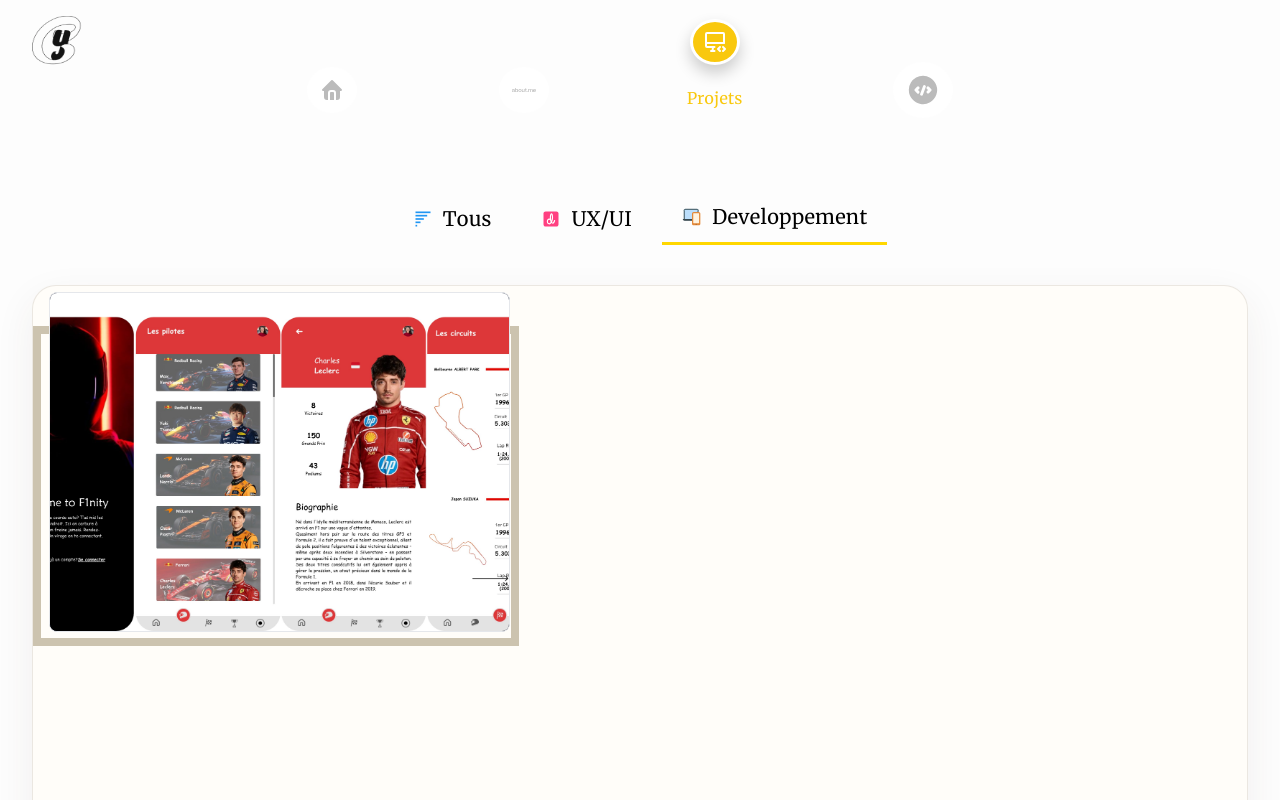
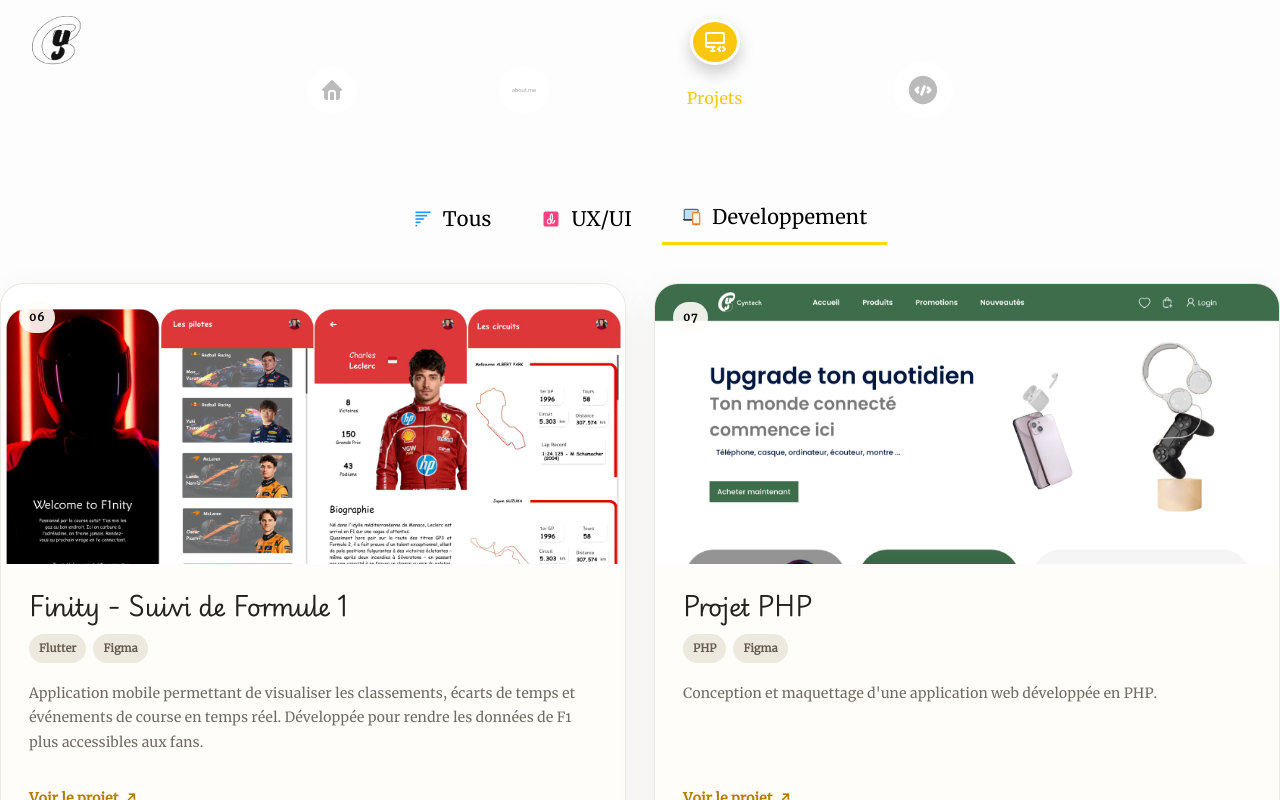
Before and after one commit to CyahRa/portfolio_Cynthia, a React (Vite) app: page /projects in a window 1280 px wide. Both pictures are taken after a click on the button "Developpement". Shown: the top 800 px of the page. Built offline with nearby package versions, Linux system fonts and the light colour scheme.

Commit message:
rebuild Projects layout

```diff
--- a/src/components/Components_utils/ProjectList.tsx
+++ b/src/components/Components_utils/ProjectList.tsx
@@ -1,93 +1,40 @@
-import React from 'react'
+import React from "react";
 import "./__projectList.css";
-import { motion } from 'framer-motion';
+import { motion } from "framer-motion";
 
-interface Project {
-    id: number,
-    images: string[],
-    description: string,
-    // Modification ici : accepte une chaîne ou un tableau de chaînes
-    category: string | string[],
-    technologies: string[],
-    // Assurez-vous que link reste une string pour le href du <a>
-    link: string,
-    title: string,
-}
+interface Project { id: number; images: string[]; description: string; category: string | string[]; technologies: string[]; link: string; title: string; }
+interface ProjectListProps { projects: Project[]; selectedCategory: string; }
 
-interface ProjectListProps {
-    projects: Project[],
-    selectedCategory: string
-}
+const scrollAnimation = { hidden: { opacity: 0, y: 28 }, visible: { opacity: 1, y: 0, transition: { duration: 0.55, ease: "easeOut" } } };
+const hasCategory = (project: Project, category: string) => Array.isArray(project.category) ? project.category.includes(category) : project.category === category;
 
-const scrollAnimation = {
-    hidden: { opacity: 0, y: 50 },
-    visible: {
-      opacity: 1,
-      y: 0,
-      transition: { duration: 0.8, ease: "easeInOut" }
-    }
+const ProjectList: React.FC<ProjectListProps> = ({ projects, selectedCategory }) => {
+  const filteredProjects = selectedCategory === "Tous" ? projects : projects.filter((project) => hasCategory(project, selectedCategory));
+  return (
+    <div className="projectContainer">
+      {filteredProjects.map((project, index) => {
+        const isDesignOnly = hasCategory(project, "UX/UI") && !hasCategory(project, "Developpement");
+        return (
+          <motion.article key={project.id} className="projectCard" initial="hidden" whileInView="visible" viewport={{ once: true, amount: 0.15 }} variants={scrollAnimation} transition={{ delay: Math.min(index * 0.04, 0.2) }}>
+            <div className="projectVisual">
+              <span className="projectNumber">0{project.id}</span>
+              <img src={project.images[0]} alt={`Aperçu du projet ${project.title}`} loading="lazy" />
+            </div>
+            <div className="projectBody">
+              <h3>{project.title}</h3>
+              <div className="projectTags" aria-label="Technologies utilisées">
+                {project.technologies.map((technology) => <span className="projectTag" key={technology}>{technology}</span>)}
+              </div>
+              <p className="projectDescription">{project.description}</p>
+              <a className="projectLink" href={project.link} target="_blank" rel="noopener noreferrer">
+                {isDesignOnly ? "Voir la maquette" : "Voir le projet"} <span aria-hidden="true">↗</span>
+              </a>
+            </div>
+          </motion.article>
+        );
+      })}
+    </div>
+  );
 };
 
-const ProjectList: React.FC<ProjectListProps> = ({projects, selectedCategory}) => {
-    // Filtrage mis à jour pour gérer les tableaux de catégories
-    const filteredProjects = selectedCategory === "Tous "
-        ? projects
-        : projects.filter((project) =>
-            Array.isArray(project.category)
-                ? project.category.includes(selectedCategory)
-                : project.category === selectedCategory
-          );
-
-    return (
-    <div className="projectContainer w-full flex flex-col mt-10">
-        {filteredProjects.map((project, index) => (
-           <motion.div
-            key={project.id} // Utilisez l'ID unique plutôt que l'index pour React
-            className="grid grid-cols-1 m-0 px-8"
-            initial="hidden"
-            whileInView="visible"
-            viewport={{ once: false, amount: 0.2 }}
-            variants={scrollAnimation}
-          >
-            <div className='projectCard gap-20' style={{flexDirection: `${index % 2 !== 0 ? 'row' : 'row-reverse'}`}}>
-                    <div className='flex w-[40%] h-[500px] overflow-hidden'>
-                        {project.images.map((image, imgIndex) => (
-                            <motion.div
-                                className='relative flex items-center w-[900px] h-[400px] overflow-hidden'
-                                key={imgIndex}
-                                initial={{ opacity: 0, x: imgIndex % 2 === 0 ? 100 : -100 }}
-                                whileInView={{ opacity: 1, x: 0 }}
-                                transition={{ duration: 0.8, delay: imgIndex * 0.2 }}
-                                viewport={{ once: false }}
-                            >
-                                <div className='relative border-8 w-[540px] h-[320px]' style={{borderColor: '#ccc3af'}}></div>
-                                <img src={image} className='absolute left-4 -mt-12 w-[95%] h-[340px] bg-slate-900 border rounded-lg object-cover object-top' alt={project.title} />
-                            </motion.div>
-                        ))}
-                    </div>
-                    <div className='flex flex-col w-[50%] h-[450px] my-10 mx-8'>
-                        <h3 className='mb-2'>{project.title}</h3>
-                        <span>
-                            {project.technologies.map((technologie, techIndex) => (
-                                <span key={techIndex}>
-                                    <span className='text-sm m-2 bg-[#ccc3af] p-1 rounded-lg text-white'>{technologie}</span>
-                                </span>
-                            ))}
-                        </span>
-                        <p className='text-base my-8'>{project.description}</p>
-
-                        <a className='text-lg text-[#ffc107]' href={project.link} target='_blank' rel='noopener noreferrer'>
-                            {/* Logique pour afficher le bon texte selon la catégorie */}
-                            {project.category.includes("UX/UI") && !project.category.includes("Developpement")
-                                ? 'Voir la maquette'
-                                : 'Voir le projet'}
-                        </a>
-                    </div>
-            </div>
-        </motion.div>
-    ))}
-    </div>
-  )
-}
-
 export default ProjectList;
```
